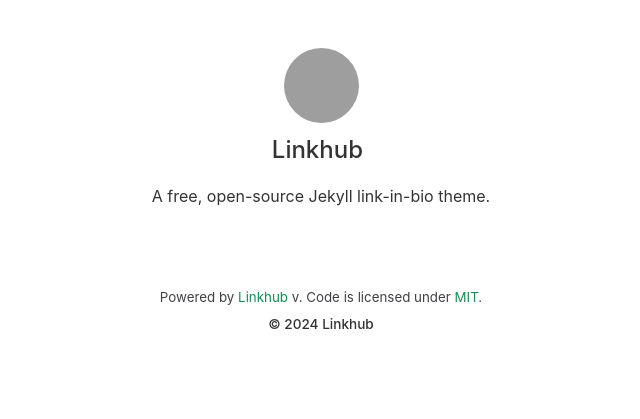
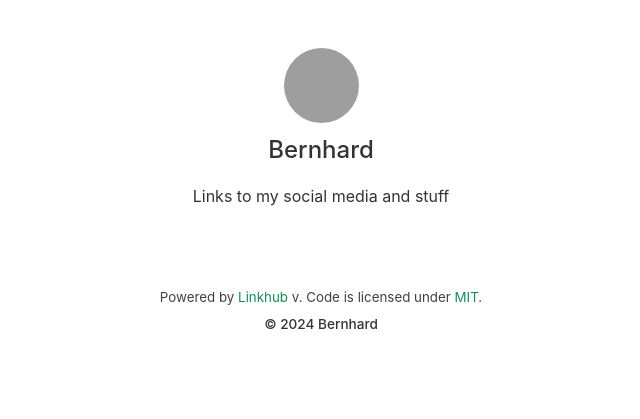
Before and after one commit to bernikr/berni.kr, a Jekyll site: the page built from index.html, in a window 1280 px wide. Shown: the top 419 px of the page, without its empty margins (319-959 px from the left). Built offline with Jekyll 4.4.1, drawn with Linux system fonts in a browser that asks for light colours; nearby versions of some CDN libraries; grey boxes are pictures that could not be loaded.

Commit message:
Update _config.yml

```diff
--- a/_config.yml
+++ b/_config.yml
@@ -2,28 +2,28 @@
 theme: linkhub-jekyll-theme
 
 # Site Configuration
-name: Linkhub  # Name of your website
+name: Bernhard  # Name of your website
 tagline: Links  # Set your preferred page title
-description: A free, open-source Jekyll link-in-bio theme.  # Also used as a meta description
+description: Links to my social media and stuff  # Also used as a meta description
 favicon:
   path: https://i.ibb.co/SBRmBmt/favicon.png # Path / URL to the favicon of your website (e.g., 'assets/images/favicon.png')
   type: png # File format of image. Change according to your image. Supported types: https://developer.mozilla.org/en-US/docs/Web/Media/Formats/Image_types
-logo: https://picsum.photos/200.webp # Path / URL to the logo (e.g., 'assets/images/logo.png')
-url: https://link.example.com # URL of your website
+logo: https://avatars.githubusercontent.com/bernikr # Path / URL to the logo (e.g., 'assets/images/logo.png')
+url: https://berni.kr # URL of your website
 locale: en_GB # The value specifies the locale in which these tags are marked up. It follows the format `language_TERRITORY`.
-ga4: # Google Analytics 4 measurement ID, for e.g. G-XXXXXXX (optional). Remove it if it’s not needed.
-twitter:
-  username: UserName # Used for SEO
-image:
-  path: assets/images/example.jpg # Used for SEO (og:image, twitter:image)
-  type: jpeg # File format of image.
-  height: 100 # Pixels
-  width: 100
-  alt: logo
+#ga4: # Google Analytics 4 measurement ID, for e.g. G-XXXXXXX (optional). Remove it if it’s not needed.
+#twitter:
+#  username: UserName # Used for SEO
+#image:
+#  path: assets/images/example.jpg # Used for SEO (og:image, twitter:image)
+#  type: jpeg # File format of image.
+#  height: 100 # Pixels
+#  width: 100
+#  alt: logo
 
 # Verified Badge Configuration
 badge:
-  enable: true # Set to 'true' or 'false' to enable / disable the badge
+  enable: false # Set to 'true' or 'false' to enable / disable the badge
   icon: ri:verified-badge-fill  # Enter the icon name for the badge from Iconify Design (https://icon-sets.iconify.design/)
   color: '#dfb221'  # Define the color of the badge
 
```
